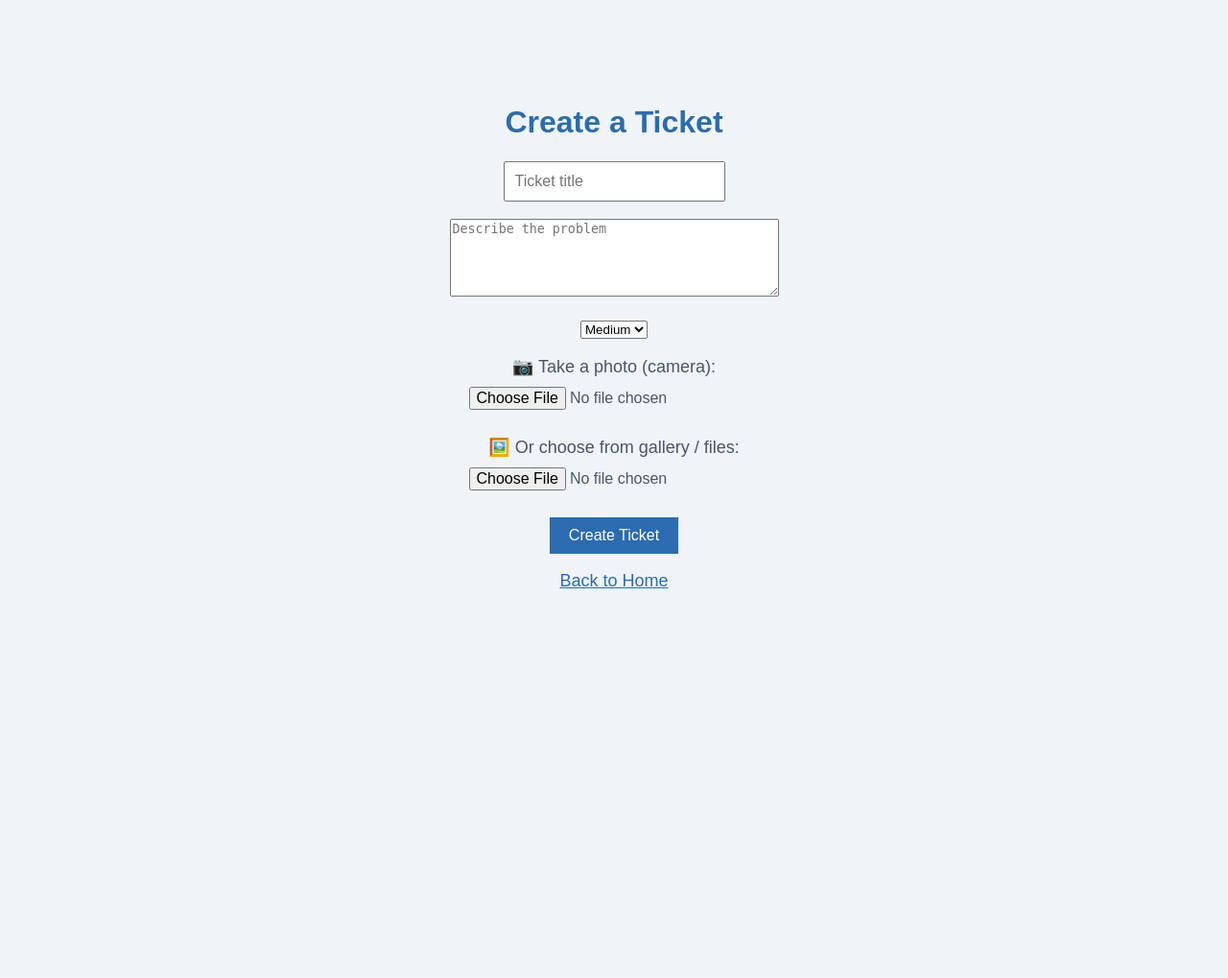
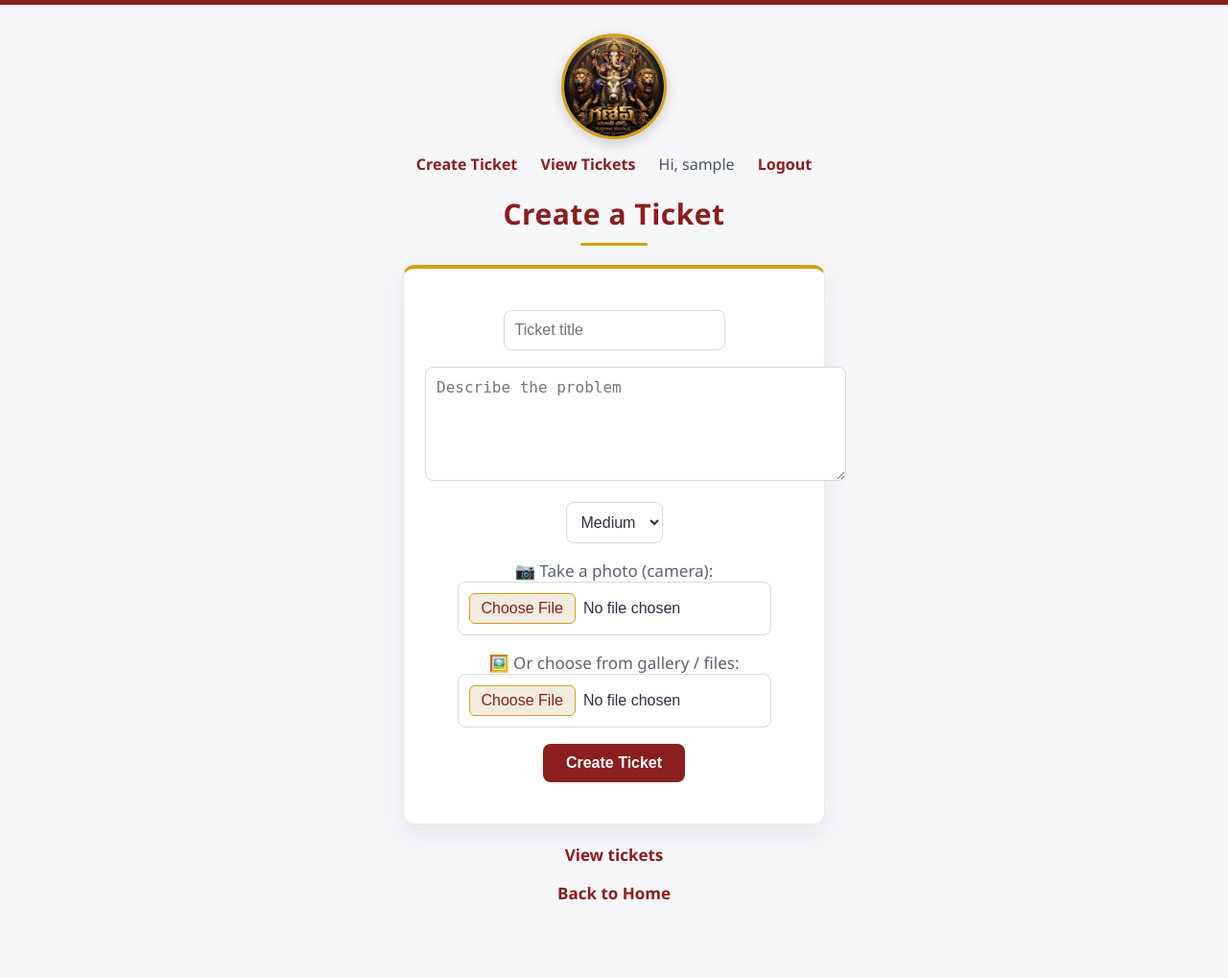
Before and after one commit to sakethavekshahospitalcom-tech/Ram, a Flask app: page /tickets/new in a window 1280 px wide. Shown: the whole page at 96% size. Before the commit the page ends 613 px from the top, so only its background shows below. Run offline with Flask 3, Linux system fonts and the light colour scheme; the visitor is signed in with stand-in values (Sample User, id 1).

Commit message:
New logo and white maroon-gold design

```diff
--- a/static/style.css
+++ b/static/style.css
@@ -1,33 +1,155 @@
+* {
+    box-sizing: border-box;
+}
+
 body {
-    font-family: Arial, sans-serif;
-    background-color: #f0f4f8;
+    font-family: "Segoe UI", Arial, sans-serif;
+    background: #f7f7fa;
+    color: #2d3142;
     text-align: center;
-    padding-top: 80px;
+    margin: 0;
+    padding: 30px 15px 60px 15px;
+    border-top: 5px solid #8b1e1e;
+}
+
+img[alt="Ganesh Youth Force"] {
+    border: 3px solid #d4a017;
+    box-shadow: 0 4px 14px rgba(0, 0, 0, 0.18);
+    background: #ffffff;
 }
 
 h1 {
-    color: #2b6cb0;
+    color: #8b1e1e;
+    font-size: 30px;
+    letter-spacing: 0.5px;
+}
+
+h1::after {
+    content: "";
+    display: block;
+    width: 70px;
+    height: 3px;
+    margin: 10px auto 0 auto;
+    background: #d4a017;
+    border-radius: 3px;
+}
+
+h2 {
+    color: #8b1e1e;
 }
 
 p {
-    color: #4a5568;
-    font-size: 18px;
+    color: #5c6275;
+    font-size: 17px;
 }
 
-input {
-    padding: 10px;
+a {
+    color: #8b1e1e;
+    text-decoration: none;
+    font-weight: 600;
+}
+
+a:hover {
+    color: #d4a017;
+    text-decoration: underline;
+}
+
+input, textarea, select {
+    padding: 11px;
     font-size: 16px;
+    background: #ffffff;
+    color: #2d3142;
+    border: 1px solid #d5d9e2;
+    border-radius: 8px;
+    outline: none;
+}
+
+input:focus, textarea:focus, select:focus {
+    border-color: #d4a017;
+    box-shadow: 0 0 0 3px rgba(212, 160, 23, 0.2);
+}
+
+input[type="file"]::file-selector-button {
+    background: #f1ece0;
+    color: #8b1e1e;
+    border: 1px solid #d4a017;
+    padding: 6px 12px;
+    border-radius: 6px;
+    margin-right: 8px;
+    cursor: pointer;
 }
 
 button {
-    padding: 10px 20px;
+    padding: 11px 24px;
     font-size: 16px;
-    background-color: #2b6cb0;
-    color: white;
+    font-weight: 600;
+    background: #8b1e1e;
+    color: #ffffff;
     border: none;
+    border-radius: 8px;
     cursor: pointer;
+    transition: background 0.2s, box-shadow 0.2s;
 }
 
-a {
-    color: #2b6cb0;
+button:hover {
+    background: #a52a2a;
+    box-shadow: 0 4px 12px rgba(139, 30, 30, 0.3);
 }
+
+body > form {
+    max-width: 440px;
+    margin: 20px auto;
+    padding: 26px 22px;
+    background: #ffffff;
+    border: 1px solid #e6e8ef;
+    border-top: 4px solid #d4a017;
+    border-radius: 12px;
+    box-shadow: 0 8px 24px rgba(30, 30, 60, 0.08);
+}
+
+table {
+    margin: 20px auto;
+    border-collapse: separate;
+    border-spacing: 0;
+    background: #ffffff;
+    border: 1px solid #e6e8ef;
+    border-radius: 12px;
+    overflow: hidden;
+    box-shadow: 0 8px 24px rgba(30, 30, 60, 0.08);
+}
+
+table th {
+    background-color: #8b1e1e;
+    color: #ffffff;
+    padding: 13px 16px;
+    font-size: 13px;
+    text-transform: uppercase;
+    letter-spacing: 0.8px;
+    border: none;
+    border-bottom: 3px solid #d4a017;
+}
+
+table td {
+    padding: 11px 16px;
+    color: #2d3142;
+    border: none;
+    border-bottom: 1px solid #eef0f5;
+}
+
+table tr:hover td {
+    background: #fdf8ea;
+}
+
+td form {
+    margin: 0;
+}
+
+td select {
+    padding: 6px;
+    font-size: 14px;
+}
+
+td button {
+    padding: 6px 12px;
+    font-size: 13px;
+}
--- /dev/null
+++ b/templates/navbar.html
@@ -0,0 +1,21 @@
+<div style="text-align:center; margin-bottom:20px;">
+    <a href="/">
+        <img src="{{ url_for('static', filename='logo.jpeg') }}"
+             alt="Ganesh Youth Force"
+             style="width:110px; height:110px;
+                    border-radius:50%; object-fit:cover;">
+    </a>
+    <div style="margin-top:10px;">
+        <a href="/tickets/new" style="margin:0 10px;">Create Ticket</a>
+        <a href="/tickets" style="margin:0 10px;">View Tickets</a>
+        {% if session.get("user_id") %}
+            <span style="margin:0 10px; color:#4a5568;">
+                Hi, {{ session.get("username") }}
+            </span>
+            <a href="/logout" style="margin:0 10px;">Logout</a>
+        {% else %}
+            <a href="/login" style="margin:0 10px;">Login</a>
+            <a href="/register" style="margin:0 10px;">Register</a>
+        {% endif %}
+    </div>
+</div>
--- a/templates/ticket_new.html
+++ b/templates/ticket_new.html
@@ -5,6 +5,8 @@
     <link rel="stylesheet" href="{{ url_for('static', filename='style.css') }}">
 </head>
 <body>
+    {% include "navbar.html" %}
+
     <h1>Create a Ticket</h1>
 
     {% if saved %}
@@ -32,6 +34,7 @@
         <p><button type="submit">Create Ticket</button></p>
     </form>
 
+    <p><a href="/tickets">View tickets</a></p>
     <p><a href="/">Back to Home</a></p>
 </body>
 </html>
```
Also changed, not shown: templates/chat.html (+7 -0 lines), templates/form.html (+7 -0 lines), templates/home.html (+7 -0 lines), templates/login.html (+7 -0 lines), templates/names.html (+7 -0 lines), templates/register.html (+7 -0 lines), templates/tickets.html (+7 -0 lines), static/logo.jpeg (added), 1 other file.
